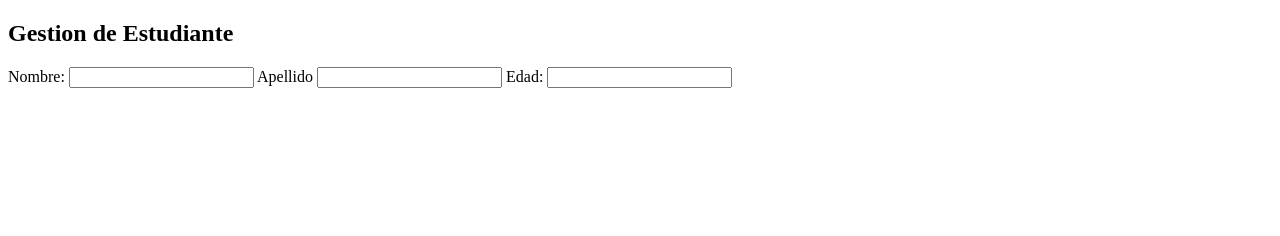
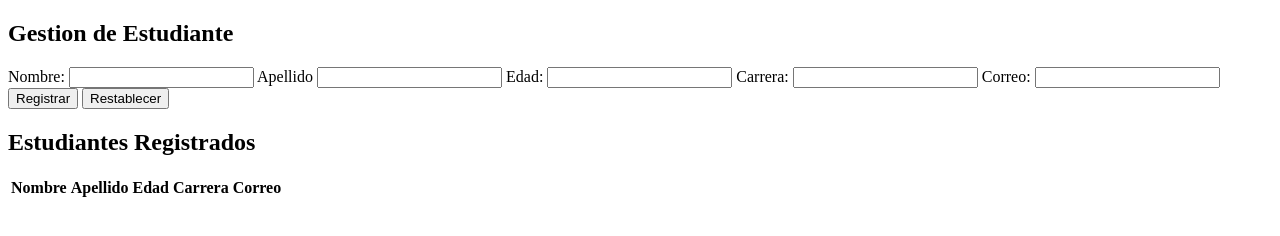
Before and after one commit to Rokko376/clase-03-07, a plain HTML site: page index.html in a window 1280 px wide. Drawn offline with Linux system fonts and the light colour scheme.

Commit message:
on branch main

```diff
--- a/index.html
+++ b/index.html
@@ -8,7 +8,7 @@
   </head>
   <body>
     <main>
-        <form id="estudianteForm"></form>
+        <form id="estudianteForm">
         <h2>Gestion de Estudiante</h2>
 
         <label for="nombre">Nombre:</label>
@@ -21,9 +21,35 @@
 
         <label for="edad">Edad:</label>
         <input type="number" id="edad" name="edad" min="1" required>
+        <small class="error" id="errorEdad"></small>
 
+        <label for="carrera">Carrera:</label>
+        <input type="text" name="carrera" id="carrera" required>
+        <small class="error" id="errorCarrera"></small>
 
+        <label for="correo">Correo:</label>
+        <input type="email" name="correo" id="correo" required>
+        <small class="error" id="errorCorreo"></small>
 
+        <button type="submit">Registrar</button>
+        <button type="reset">Restablecer</button>
+        </form>
+
+        <section id="listaEstudiantes">
+            <h2>Estudiantes Registrados</h2>
+            <table>
+            <thead>
+                <tr>
+                    <th>Nombre</th>
+                    <th>Apellido</th>
+                    <th>Edad</th>
+                    <th>Carrera</th>
+                    <th>Correo</th>
+                </tr>
+            </thead>
+            <tbody id="tablaEstudiantes"></tbody>
+            </table>
+        </section>
     </main>
 
     <script src="script.js"></script>
```
